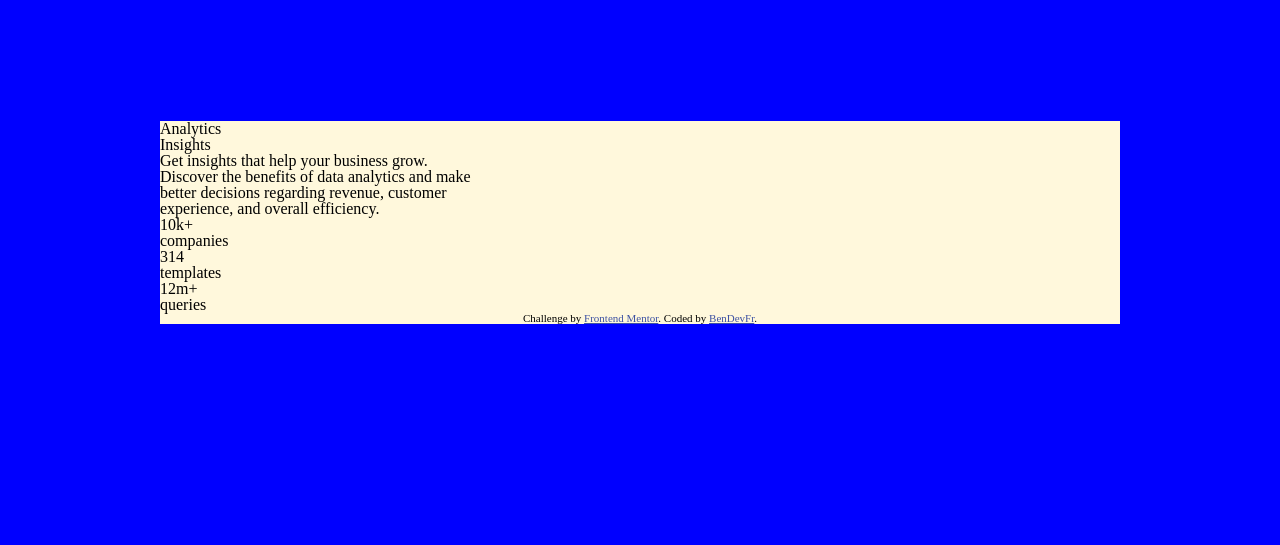
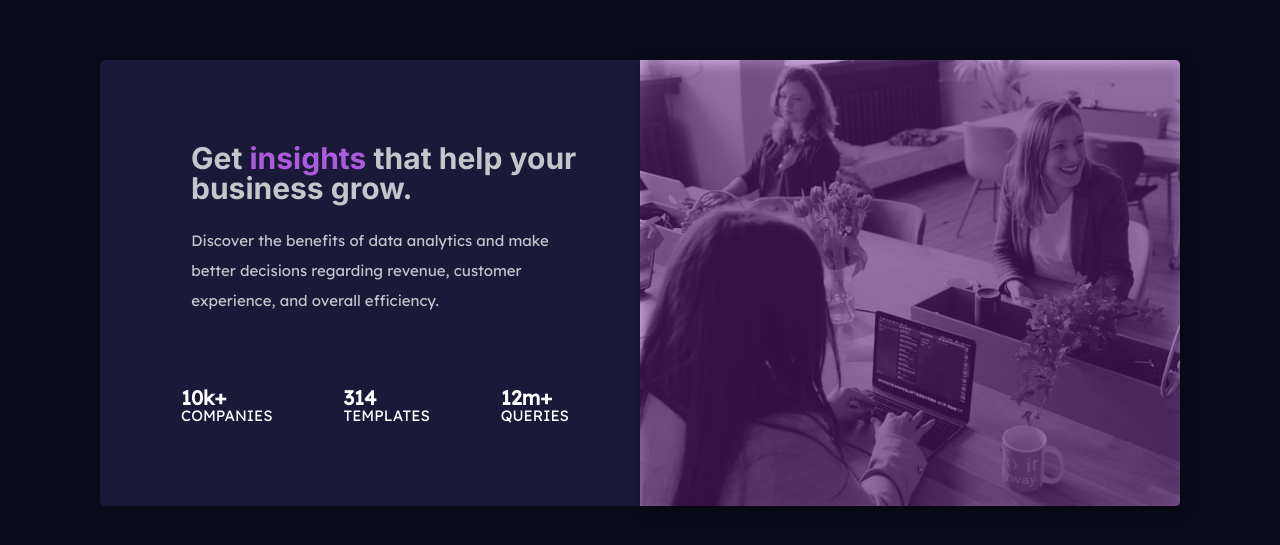
Before and after one commit to BenDevFr/Frontend-Mentor-Challenge, a plain HTML site: page index.html in a window 1280 px wide. Shown: the part 119-664 px from the top of the page. Drawn offline with Linux system fonts and the light colour scheme.

Commit message:
encore quelques modif a faire

```diff
--- a/index.html
+++ b/index.html
@@ -5,55 +5,57 @@
   <meta charset="UTF-8">
   <meta name="viewport" content="width=device-width, initial-scale=1.0">
   <!-- displays site properly based on user's device -->
-
-  <link rel="icon" type="image/png" sizes="32x32" href="./images/favicon-32x32.png">
+  <link rel="icon" type="/image/png" sizes="32x32" href="./images/favicon-32x32.png">
+  <!--CSS-->
   <link rel="stylesheet" href="reset.css">
   <link rel="stylesheet" href="style.css">
+  <!--Font-->
+  <link rel="preconnect" href="https://fonts.googleapis.com">
+<link rel="preconnect" href="https://fonts.gstatic.com" crossorigin>
+<link href="https://fonts.googleapis.com/css2?family=Inter:wght@400;700&display=swap" rel="stylesheet">
+<link rel="preconnect" href="https://fonts.googleapis.com">
+<link rel="preconnect" href="https://fonts.gstatic.com" crossorigin>
+<link href="https://fonts.googleapis.com/css2?family=Lexend+Deca&display=swap" rel="stylesheet">
+
   <title>Frontend Mentor | Stats preview card component</title>
 
 </head>
 
 <body>
+
   <main>
-    <header>
-      <h1>
-        <div class="left">
-          <p>Analytics</p>
-        </div>
-        <div class="right">
-          <p>Insights</p>
-        </div>
-      </h1>
-    </header>
-    <section class="left">
-      <div>
-        <h2>Get insights that help your business grow.</h2>
+
+
+
+    <div class="txt">
+      <div class="tit">
+        <h1>Get <span class="viol">insights</span> that help your business grow.</h1>
+        <div class="tt">
           <p>Discover the benefits of data analytics and make</p>
           <p>better decisions regarding revenue, customer</p>
           <p>experience, and overall efficiency.</p>
-        <section>
+        </div>
+      </div>
+      <div class="nbr">
         <div>
-            <p>10k+</p>
-            <p>companies</p>
+          <p class="ch">10k+</p>
+          <p class="chbo">companies</p>
         </div>
         <div>
-            <p>314</p>
-            <p>templates</p>
+          <p class="ch">314</p>
+          <p class="chbo">templates</p>
         </div>
         <div>
-            <p>12m+</p>
-            <p>queries</p>
+          <p class="ch">12m+</p>
+          <p class="chbo">queries</p>
         </div>
-        </section>
       </div>
-    </section>
+    </div>
+    <div class="clr">
+      <div class="clr2"></div>
+    </div>
+    <!--<img src="/images/image-header-desktop.jpg" alt="">-->
 
-    <section class="right">
-      <div class="attribution">
-        Challenge by <a href="https://www.frontendmentor.io?ref=challenge" target="_blank">Frontend Mentor</a>.
-        Coded by <a href="#">BenDevFr</a>.
-      </div>
-    </section>
   </main>
 </body>
 
--- a/style.css
+++ b/style.css
@@ -1,12 +1,106 @@
-body{background-color: blue;
-margin: 15rem 10rem 15rem 10rem;}
-main{background-color: cornsilk;
-margin: auto;}
+body {
+    background-color: hsl(233, 47%, 7%);
+    display: flex;
+    max-height: 100vh;
+    justify-content: space-around;
+    margin: 14% 0%;
+    font-size: 15px;
+    font-family: 'Lexend Deca', sans-serif;
+    color: white;
+}
+
+main {
+
+    background-color: hsl(244, 38%, 16%);
+    border-radius: 5px;
+    display: flex;
+    justify-content: center;
+    align-items: center;
+
+}
+
+.txt {
+    width: 540px;
+}
 
 
+.nbr {
+    display: flex;
+    flex-direction: row;
+    justify-content: space-evenly;
+    margin-top: 5rem;
+    padding-left: 10px;
 
+}
 
+.viol {
+    color: hsl(277, 64%, 61%);
+}
+
+.clr {
+    width: 540px;
+    height: 446px;
+    background-image: url(/images/image-header-desktop.jpg);
+    border-radius: 0 5px 05px 0
+}
+
+.clr2 {
+    background-color: rgb(138 40 180 / 37%);
+    filter: drop-shadow(2px 4px 6px black);
+    width: 540px;
+    height: 446px;
+}
+
+h1 {
+    font-family: 'Inter', sans-serif;
+    color: hsla(0, 0%, 100%, 0.75);
+    font-weight: 700;
+    font-size: 30px;
+    padding-bottom: 15px;
+    padding-left: 41px;
+    text-align: left;
+}
+
+.tit {
+    padding: 0px 50px 0px 50px;
+    display: flex;
+    flex-direction: column;
+    align-items: center;
+}
+
+.tit .tt {
+    display: flex;
+    align-content: flex-start;
+}
+
+.tt {
+    flex-direction: column;
+}
+
+.tit p {
+    color: hsla(0, 0%, 100%, 0.75);
+    margin-top: 15px;
+}
+
+.ch {
+    font-size: 20px;
+    font-weight: 900;
+}
 
 /*Footer*/
-.attribution { font-size: 11px; text-align: center; }
-.attribution a { color: hsl(228, 45%, 44%); }
+/*.attribution {
+    font-size: 11px;
+    text-align: center;
+}
+*/
+.attribution a {
+    color: hsl(228, 45%, 44%);
+}
+
+.chbo {
+    font-weight:lighter;
+    text-transform: uppercase;
+}
+
+/*font-family: 'Inter', sans-serif;*/
+/*font-family: 'Lexend Deca', sans-serif;*/
```
Lines whose indentation alone changed are shown as unchanged.
